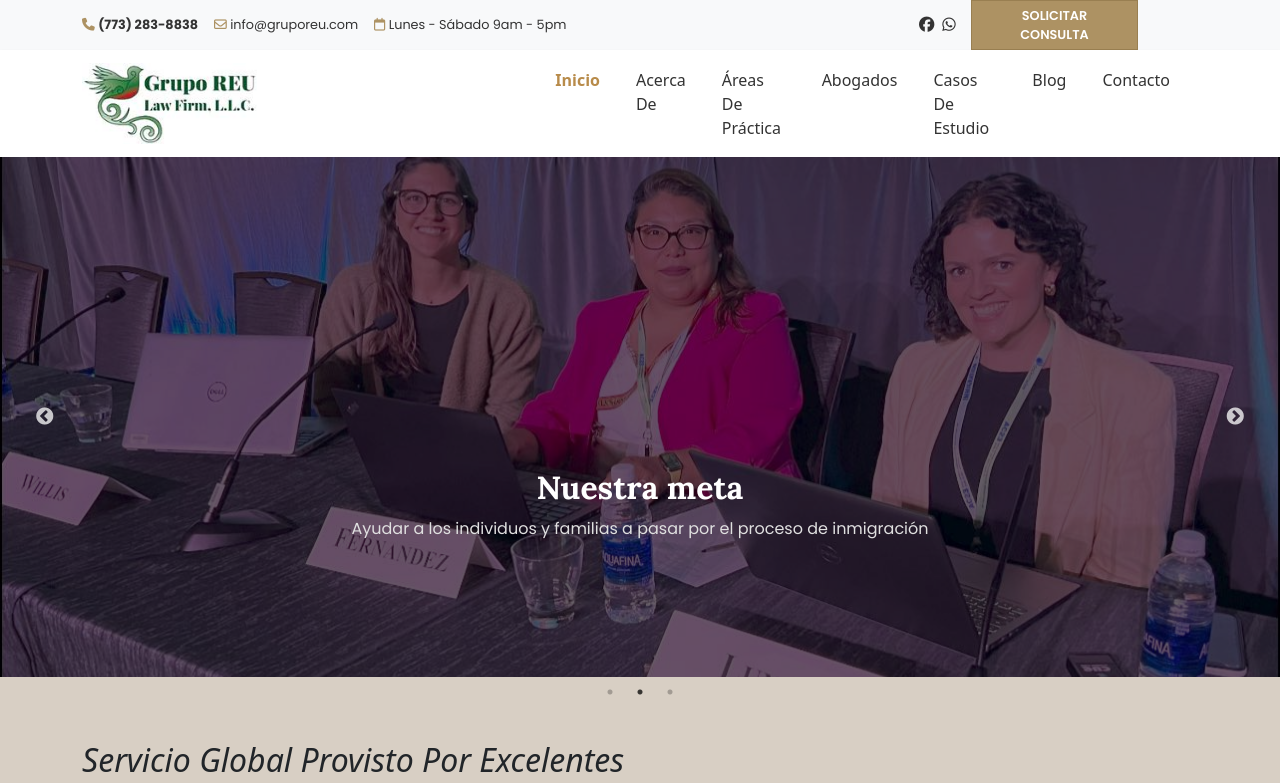
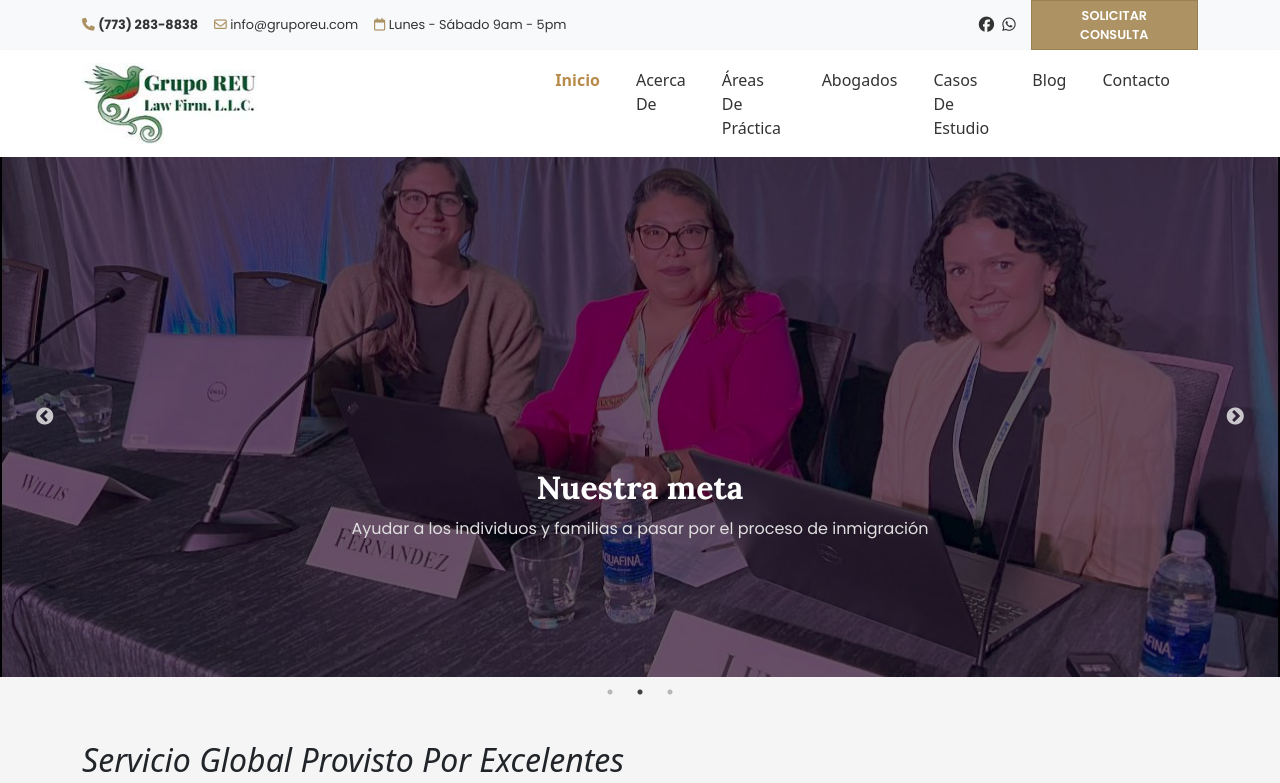
Before and after one commit to MischaTobias/grupo-reu-site, a React (Vite) app: page /#/ in a window 1280 px wide. Shown: the top 783 px of the page. Built offline with nearby package versions, Linux system fonts and the light colour scheme.

Commit message:
fix logo and navigation pane bars

```diff
--- a/src/header/components/HeroSection/HeroSection.css
+++ b/src/header/components/HeroSection/HeroSection.css
@@ -28,7 +28,7 @@
 
 .right-section {
   display: flex;
-  align-items: right;
+  justify-content: flex-end;
   width: 25%;
   gap: 15px; /* Spacing between button and icons */
 }
--- a/src/styles/_variables.css
+++ b/src/styles/_variables.css
@@ -5,5 +5,5 @@
   --btn-primary-border: #997f51;
   --navbar-light-color: #333;
   --navbar-light-hover-color: #b88b4a;
-  --background: #d8cfc4;
+  --background: #f5f5f5;
 }
```
